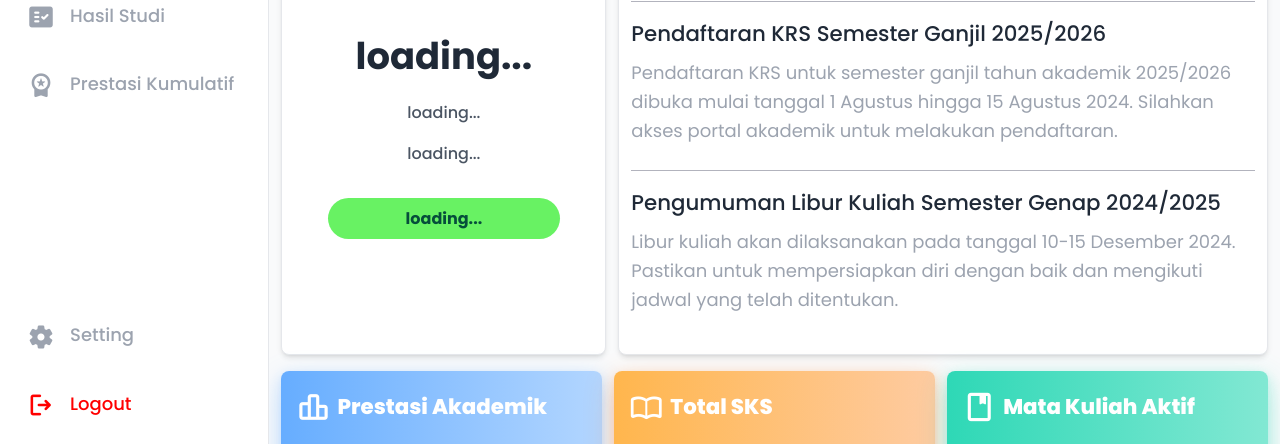
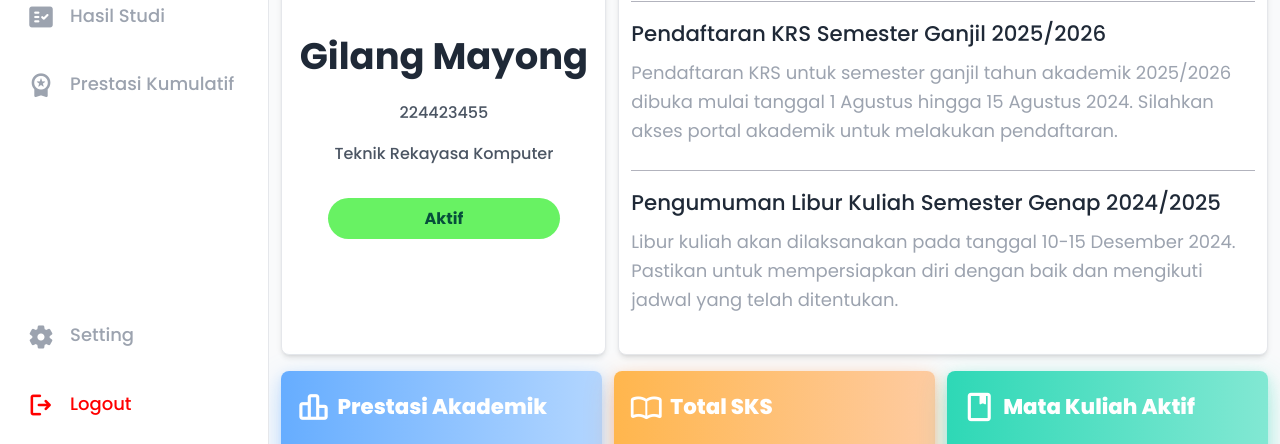
Before and after one commit to MayongPutra14/siap-it, a plain HTML site: page index.html in a window 1280 px wide. Shown: the part 356-800 px from the top of the page. Drawn offline with nearby package versions, Linux system fonts and the light colour scheme.

Commit message:
fix mockup and path

```diff
--- a/index.html
+++ b/index.html
@@ -147,10 +147,10 @@
                 />
               </div>
               <div class="identity-detail">
-                <h5 class="student-name"> loading... </h5>
-                <span id="student-nim" class="id-primary student-nim"> loading... </span>
-                <span class="id-primary student-major"> loading... </span>
-                <span class="status"> loading... </span>
+                <h5 class="student-name"> Gilang Mayong </h5>
+                <span id="student-nim" class="id-primary student-nim"> 224423455 </span>
+                <span class="id-primary student-major"> Teknik Rekayasa Komputer </span>
+                <span class="status"> Aktif </span>
               </div>
             </article>
 
@@ -210,10 +210,10 @@
                 <h6>Prestasi Akademik</h6>
               </div>
               <p>IPS Semester Ini</p>
-              <span id="curr-ips" class="curr-value">loading...</span>
+              <span id="curr-ips" class="curr-value">3.80</span>
               <div class="ip-kumulatif">
                 <p>IPK Kumulatif</p>
-                <p id="curr-ipk">loading...</p>
+                <p id="curr-ipk">3.50</p>
               </div>
             </article>
             <!-- STATISTICS SKS -->
@@ -226,7 +226,7 @@
                 >
                 <h6>Total SKS</h6>
               </div>
-              <p id="curr-sks" class="curr-sks">loading...</p>
+              <p id="curr-sks" class="curr-sks">60</p>
               <!-- <div class="progress-bar"></div> -->
               <div class="progress-bar">
                 <progress id="file" value="50" max="100">70%</progress>
@@ -243,7 +243,7 @@
                 >
                 <h6>Mata Kuliah Aktif</h6>
               </div>
-              <span id="subject-active" class="curr-value"> loading... </span>
+              <span id="subject-active" class="curr-value"> 6 </span>
               <p>Semester Ganjil 2024/2025</p>
             </article>
           </div>
@@ -260,9 +260,9 @@
               />
             </div>
             <div class="identity-detail">
-              <h5 id="name-bio" class="student-name">loading...</h5>
-              <span class="id-primary major-name">loading...</span>
-              <span id="status-bio" class="status">loading...</span>
+              <h5 id="name-bio" class="student-name">Gilang Mayong</h5>
+              <span class="id-primary major-name">Teknik Rekayasa Komputer</span>
+              <span id="status-bio" class="status">Aktif</span>
             </div>
 
             <!-- SEMESTER AND IPS -->
@@ -344,7 +344,7 @@
                 <span class="material-symbols-rounded biodata-icons">mail</span>
                 <div class="data-value">
                   <p class="label">Email Campus:</p>
-                  <span class="value student-email">gilangmaywadawong@example.com</span>
+                  <span class="value student-email">gilangmayong@example.com</span>
                 </div>
               </div>
               <!-- AGAMA -->
--- a/javascript/dashboard.js
+++ b/javascript/dashboard.js
@@ -4,7 +4,3 @@ import "./components/active-menu.js";
 import "./components/ipk-chart.js";
 import "./components/selected-menu.js";
 import "./components/theme.js";
-
-// API
-import "./api/dashboard.js"
-import "./api/logout.js"
```
